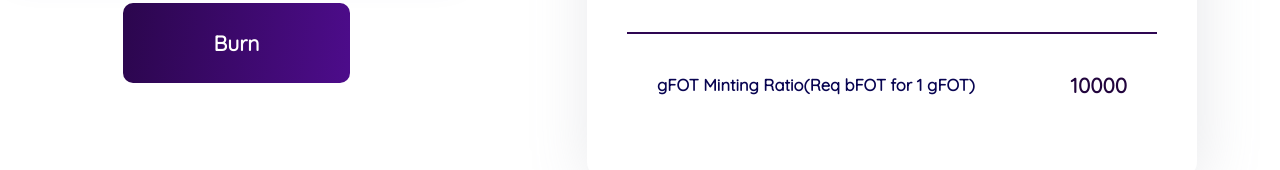
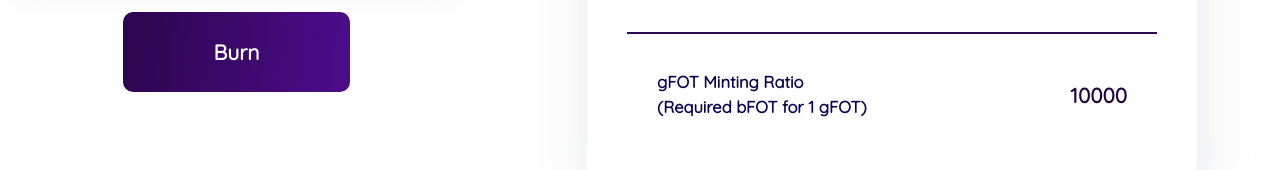
Before and after one commit to elitexpro/Fortis-Oeconomia, a Next.js app: page /gFOTmodule in a window 1280 px wide. Shown: the part 1270-1440 px from the top of the page. Built offline with nearby package versions, Linux system fonts and the light colour scheme.

Commit message:
fix some errors

```diff
--- a/components/StatisticBox/index.tsx
+++ b/components/StatisticBox/index.tsx
@@ -122,7 +122,10 @@ const StatisticBox = ({values=[], leftValues=[]}) => {
                     return (
                         <React.Fragment key={idx}>
                             <StatisticItem htmlFor={`${idx}`} slot={`${values.length}`} datatype={pathname}>
-                                <StatisticLabel slot={pathname}>{v.key}</StatisticLabel>
+                                <StatisticLabel slot={pathname}>
+                                {v.key.split('(').map((value, idx, self) =>
+                                        self.length === 1 ? v.key : idx === self.length - 1 ? <><br /><span>({value}</span></> : value)}
+                                </StatisticLabel>
                                 <StatisticValue slot={pathname}>
                                     {" "}
                                     {v.value}
--- a/pages/gFOTmodule.tsx
+++ b/pages/gFOTmodule.tsx
@@ -111,7 +111,7 @@ const gfotmodule = () => {
       value: `${convertMicroDenomToDenom2(bfotBurnContractInfo.gfot_sent_amount, gfotTokenInfo.decimals)}`
     },
     {
-      key: "gFOT Minting Ratio(Req bFOT for 1 gFOT)",
+      key: "gFOT Minting Ratio(Required bFOT for 1 gFOT)",
       value: `${Math.floor(gfotTokenInfo.total_supply / 10000000000) + 10000}`
     }
   ]
```
